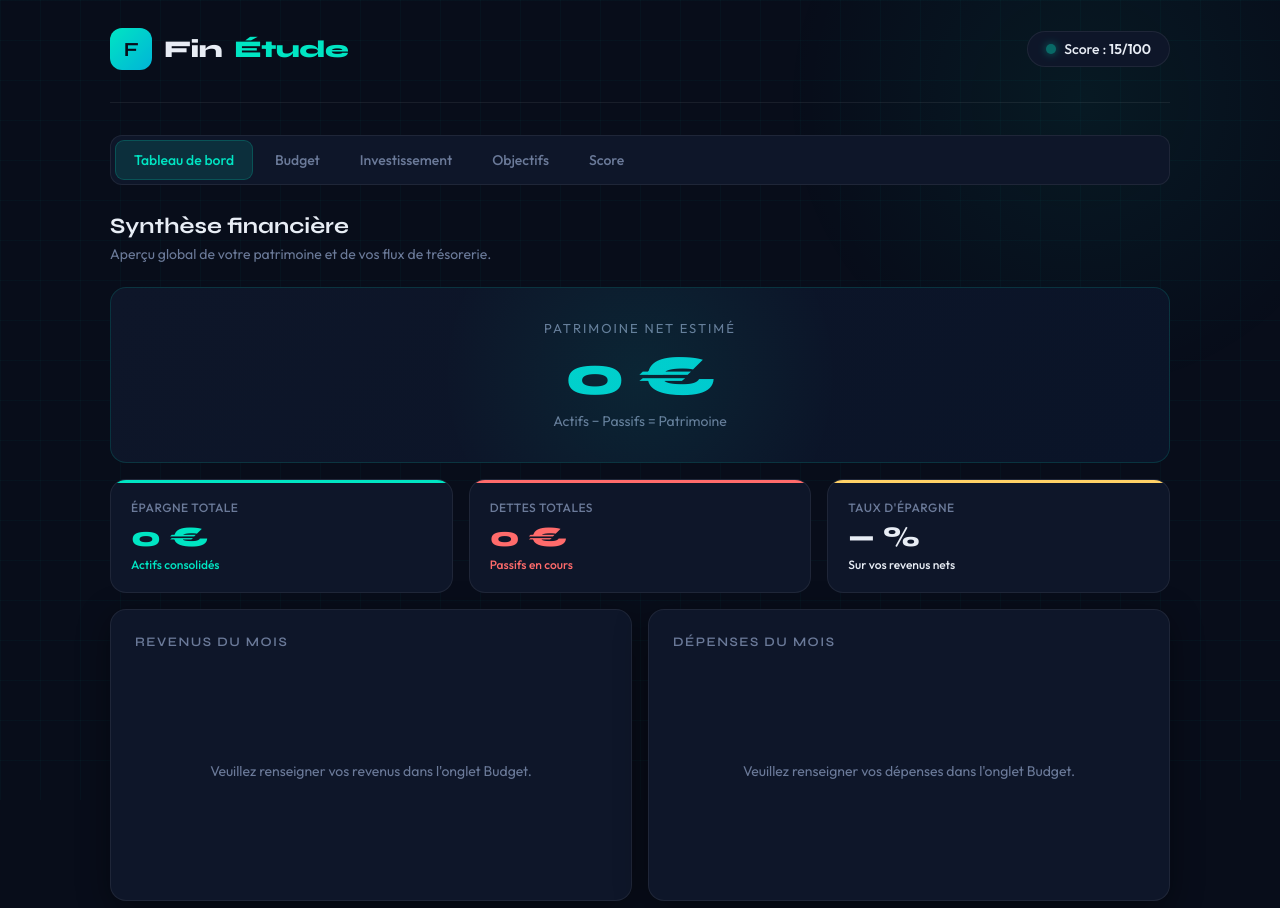
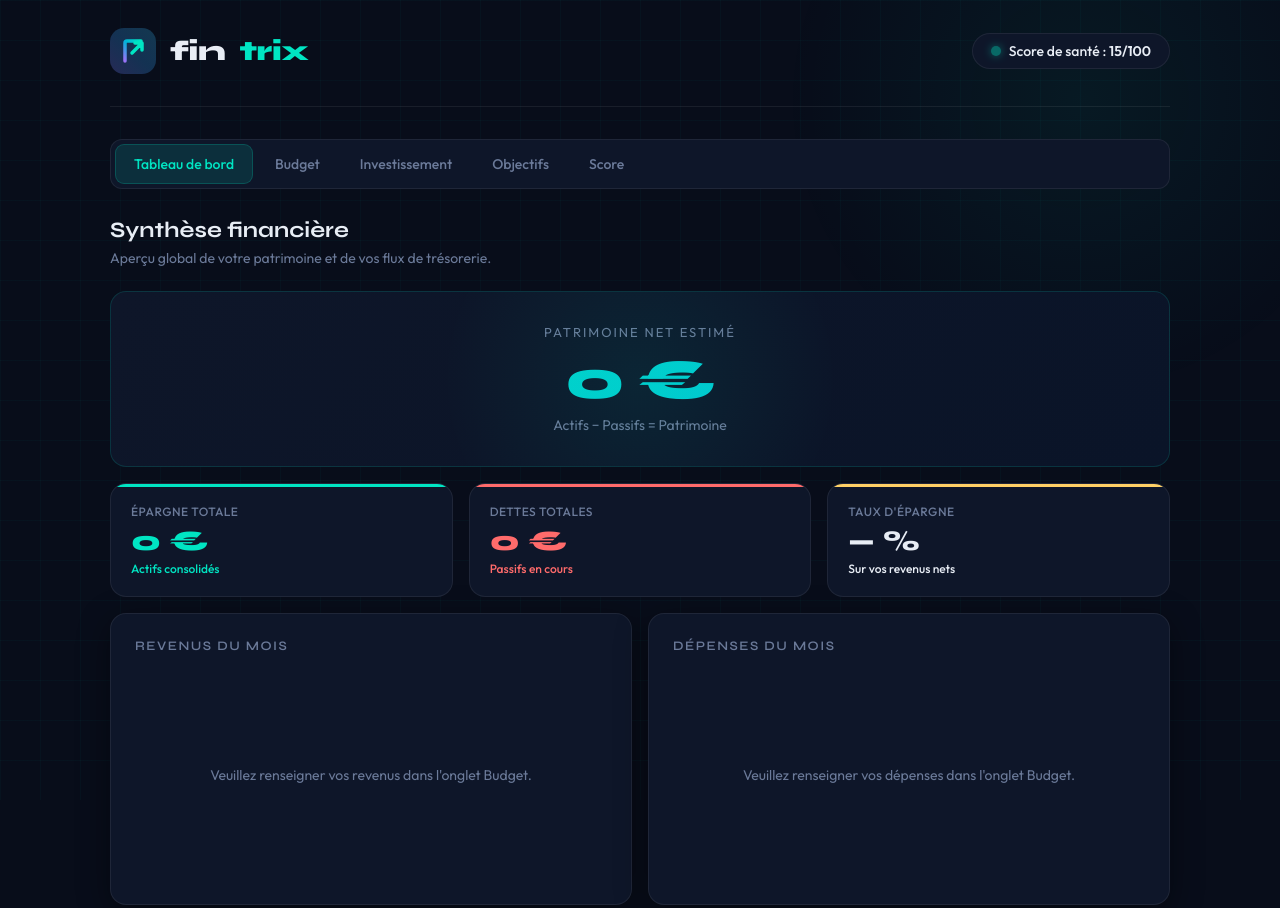
Before and after one commit to dojdbjdke-hue/test, a plain HTML site: page index.html in a window 1280 px wide. Shown: the top 908 px of the page. Drawn offline with nearby package versions, Linux system fonts and the light colour scheme.

Commit message:
Update index.html

```diff
--- a/index.html
+++ b/index.html
@@ -3,7 +3,7 @@
 <head>
 <meta charset="UTF-8">
 <meta name="viewport" content="width=device-width, initial-scale=1.0">
-<title>FinÉtude — Simulateur de Patrimoine</title>
+<title>Fintrix — Plateforme d'Investissement</title>
 <link href="https://fonts.googleapis.com/css2?family=Syne:wght@400;600;700;800&family=Outfit:wght@300;400;500;600&display=swap" rel="stylesheet">
 <script src="https://cdn.jsdelivr.net/npm/chart.js@4.4.0/dist/chart.umd.min.js"></script>
 <style>
@@ -69,15 +69,9 @@
   }
 
   .logo {
-    display: flex; align-items: center; gap: 12px;
+    display: flex; align-items: center; gap: 14px;
     font-family: 'Syne', sans-serif; font-weight: 800;
-    font-size: 24px; letter-spacing: -0.5px;
-  }
-  .logo-icon {
-    width: 42px; height: 42px; border-radius: 12px;
-    background: linear-gradient(135deg, var(--teal), #00B4D8);
-    display: flex; align-items: center; justify-content: center;
-    font-size: 20px; font-weight: 700; color: var(--bg);
+    font-size: 28px; letter-spacing: -0.5px;
   }
   .logo span { color: var(--teal); }
 
@@ -437,13 +431,27 @@
 
   <header>
     <div class="logo">
-      <div class="logo-icon">F</div>
-      Fin<span>Étude</span>
+      <svg width="46" height="46" viewBox="0 0 46 46" fill="none" xmlns="http://www.w3.org/2000/svg">
+        <defs>
+          <linearGradient id="fintrix-grad" x1="0%" y1="100%" x2="100%" y2="0%">
+            <stop offset="0%" stop-color="#9B72F8"/>
+            <stop offset="50%" stop-color="#00B4D8"/>
+            <stop offset="100%" stop-color="#00E5C3"/>
+          </linearGradient>
+        </defs>
+        <rect width="46" height="46" rx="14" fill="#162040" />
+        <rect width="46" height="46" rx="14" fill="url(#fintrix-grad)" fill-opacity="0.12" />
+
+        <path d="M15 33V15C15 13.8954 15.8954 13 17 13H31" stroke="url(#fintrix-grad)" stroke-width="3.5" stroke-linecap="round" stroke-linejoin="round"/>
+        <path d="M15 23H24" stroke="url(#fintrix-grad)" stroke-width="3.5" stroke-linecap="round" stroke-linejoin="round"/>
+        <path d="M22 25L32 15M32 15H25M32 15V22" stroke="#00E5C3" stroke-width="3.5" stroke-linecap="round" stroke-linejoin="round"/>
+      </svg>
+      fin<span>trix</span>
     </div>
     <div class="header-right">
       <div class="score-badge" onclick="switchTab('score')">
         <div class="score-dot"></div>
-        <span>Score : <strong id="header-score">—</strong></span>
+        <span>Score de santé : <strong id="header-score">—</strong></span>
       </div>
     </div>
   </header>
@@ -804,7 +812,7 @@
   </div>
 
   <div class="footer-note">
-    FinÉtude — Outil d'analyse patrimoniale • Les données sont traitées localement sur votre navigateur.
+    Fintrix — Plateforme d'apprentissage à l'investissement • Les données sont traitées localement sur votre navigateur.
   </div>
 </div>
 
@@ -819,11 +827,11 @@ let budgetChart = null, investChart = null, scoreRingChart = null;
 
 // ========== LOAD/SAVE ==========
 function save() {
-  try { localStorage.setItem('finetudeState', JSON.stringify(state)); } catch(e) {}
+  try { localStorage.setItem('fintrixState', JSON.stringify(state)); } catch(e) {}
 }
 function load() {
   try {
-    const d = localStorage.getItem('finetudeState');
+    const d = localStorage.getItem('fintrixState');
     if (d) state = JSON.parse(d);
   } catch(e) {}
 }
```
